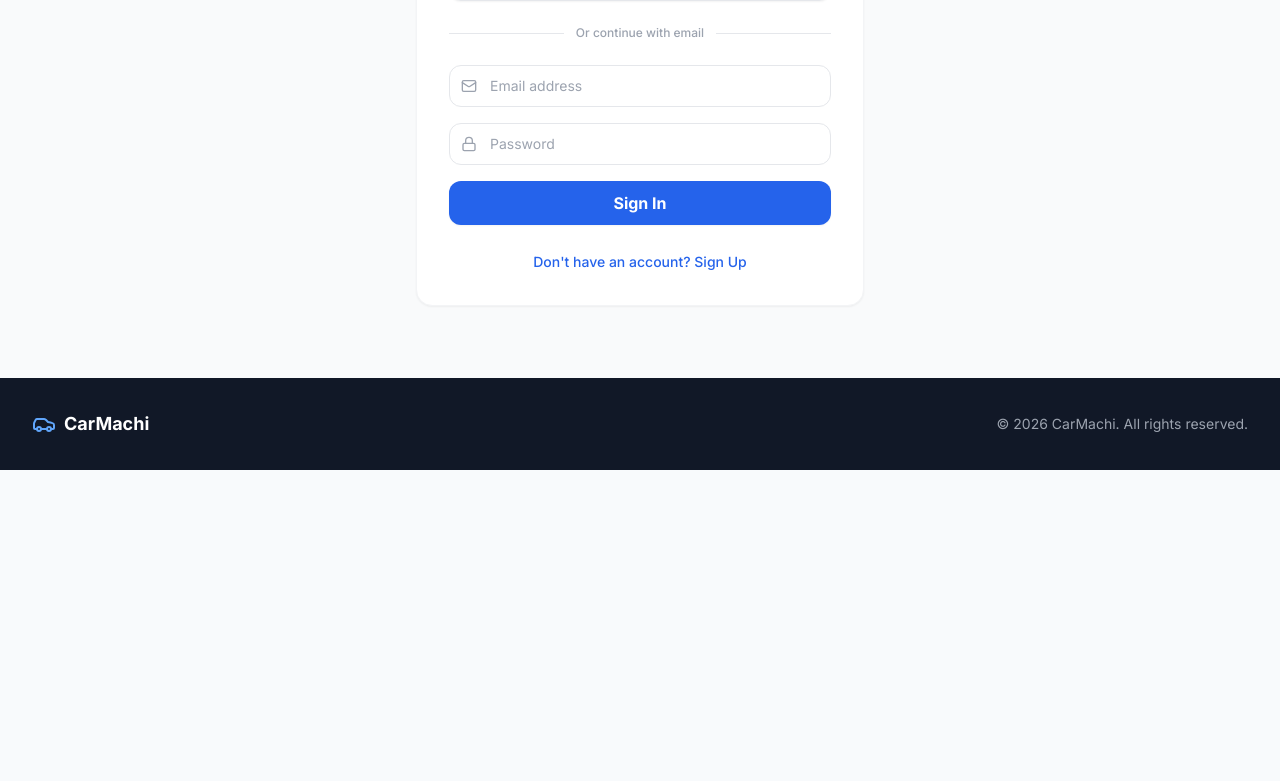
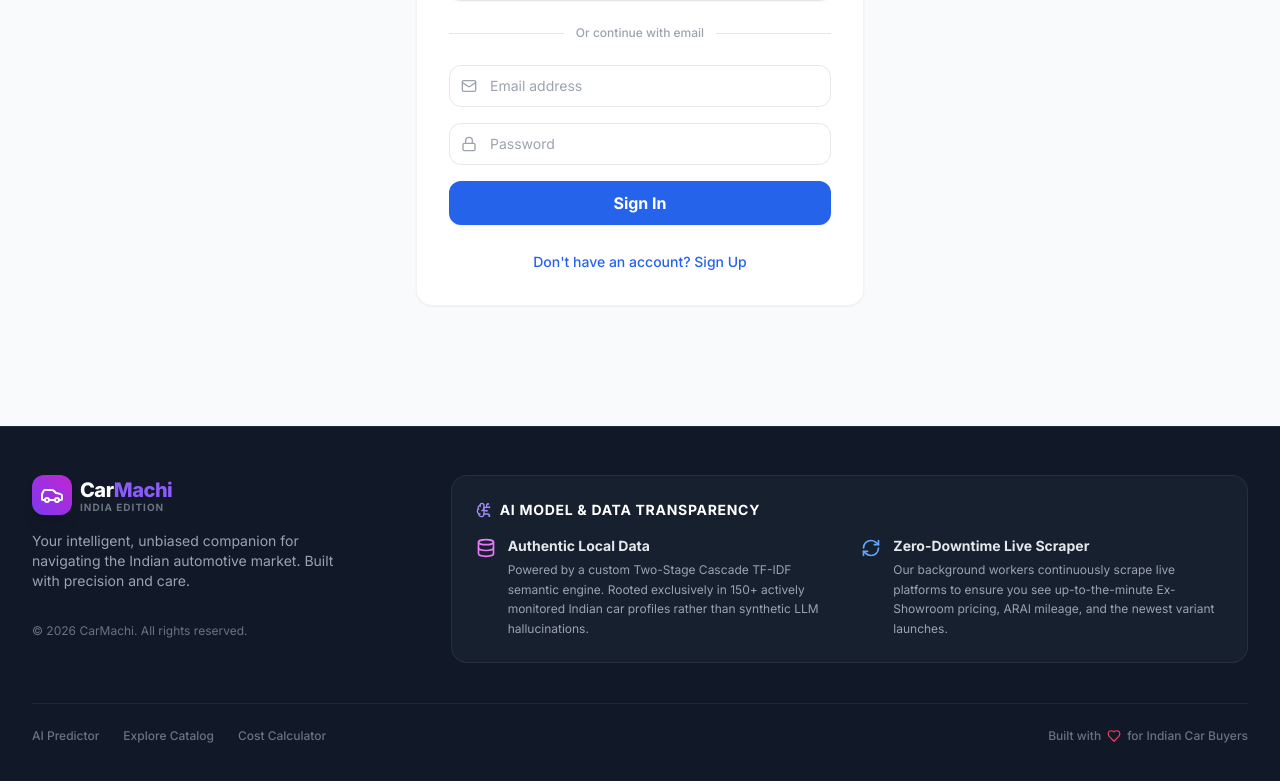
Before and after one commit to Mukilan763/carmachi-app, a React (Vite) app in the folder client/: page /login in a window 1280 px wide. Shown: the part 359-1140 px from the top of the page. Before the commit the page ends 829 px from the top, so only its background shows below. Built offline with nearby package versions, Linux system fonts and the light colour scheme; no server answers.

Commit message:
ui: Add comprehensive footer detailing AI architecture and data sourcing

```diff
--- a/client/src/components/Footer.tsx
+++ b/client/src/components/Footer.tsx
@@ -1,17 +1,75 @@
 import React from 'react';
-import { Car } from 'lucide-react';
+import { Car, BrainCircuit, Database, RefreshCw, Heart } from 'lucide-react';
+import { Link } from 'react-router-dom';
 
 const Footer: React.FC = () => {
   return (
-    <footer className="bg-gray-900 text-white py-8">
-      <div className="max-w-7xl mx-auto px-4 sm:px-6 lg:px-8 flex flex-col md:flex-row justify-between items-center">
-        <div className="flex items-center space-x-2 mb-4 md:mb-0">
-          <Car className="h-6 w-6 text-blue-400" />
-          <span className="font-bold text-lg">CarMachi</span>
+    <footer className="bg-gray-900 text-gray-300 py-12 mt-12 border-t border-gray-800">
+      <div className="max-w-7xl mx-auto px-4 sm:px-6 lg:px-8">
+        <div className="grid grid-cols-1 md:grid-cols-3 gap-10">
+
+          {/* Brand & Copyright */}
+          <div className="flex flex-col space-y-4">
+            <Link to="/" className="flex items-center space-x-2 group w-max">
+              <div className="w-10 h-10 rounded-xl bg-gradient-to-tr from-violet-600 to-fuchsia-600 flex items-center justify-center text-white shadow-lg">
+                <Car className="h-6 w-6" />
+              </div>
+              <div>
+                <span className="font-extrabold text-xl text-white tracking-tight">Car<span className="text-violet-500">Machi</span></span>
+                <span className="block text-[10px] uppercase font-bold tracking-widest text-gray-500 -mt-1">India Edition</span>
+              </div>
+            </Link>
+            <p className="text-sm text-gray-400 max-w-xs">
+              Your intelligent, unbiased companion for navigating the Indian automotive market. Built with precision and care.
+            </p>
+            <div className="text-xs text-gray-500 pt-4">
+              &copy; {new Date().getFullYear()} CarMachi. All rights reserved.
+            </div>
+          </div>
+
+          {/* Model Context & Data Integrity */}
+          <div className="md:col-span-2 bg-gray-800/50 rounded-2xl p-6 border border-gray-700/50">
+            <h3 className="text-sm font-bold text-white uppercase tracking-wider mb-4 flex items-center gap-2">
+              <BrainCircuit className="w-4 h-4 text-violet-400" />
+              AI Model & Data Transparency
+            </h3>
+
+            <div className="grid sm:grid-cols-2 gap-6">
+              <div className="flex gap-3">
+                <Database className="w-5 h-5 text-fuchsia-400 flex-shrink-0 mt-0.5" />
+                <div>
+                  <h4 className="text-sm font-bold text-gray-200 mb-1">Authentic Local Data</h4>
+                  <p className="text-xs text-gray-400 leading-relaxed">
+                    Powered by a custom Two-Stage Cascade TF-IDF semantic engine. Rooted exclusively in 150+ actively monitored Indian car profiles rather than synthetic LLM hallucinations.
+                  </p>
+                </div>
+              </div>
+
+              <div className="flex gap-3">
+                <RefreshCw className="w-5 h-5 text-blue-400 flex-shrink-0 mt-0.5" />
+                <div>
+                  <h4 className="text-sm font-bold text-gray-200 mb-1">Zero-Downtime Live Scraper</h4>
+                  <p className="text-xs text-gray-400 leading-relaxed">
+                    Our background workers continuously scrape live platforms to ensure you see up-to-the-minute Ex-Showroom pricing, ARAI mileage, and the newest variant launches.
+                  </p>
+                </div>
+              </div>
+            </div>
+          </div>
+
         </div>
-        <p className="text-gray-400 text-sm">
-          &copy; {new Date().getFullYear()} CarMachi. All rights reserved.
-        </p>
+
+        {/* Bottom Bar */}
+        <div className="mt-10 pt-6 border-t border-gray-800 flex flex-col sm:flex-row justify-between items-center gap-4 text-xs text-gray-500 font-medium">
+          <div className="flex gap-6">
+            <Link to="/prediction" className="hover:text-violet-400 transition-colors">AI Predictor</Link>
+            <Link to="/explore" className="hover:text-violet-400 transition-colors">Explore Catalog</Link>
+            <Link to="/valuation" className="hover:text-violet-400 transition-colors">Cost Calculator</Link>
+          </div>
+          <div className="flex items-center gap-1">
+            Built with <Heart className="w-3.5 h-3.5 text-rose-500 mx-0.5" /> for Indian Car Buyers
+          </div>
+        </div>
       </div>
     </footer>
   );
```
